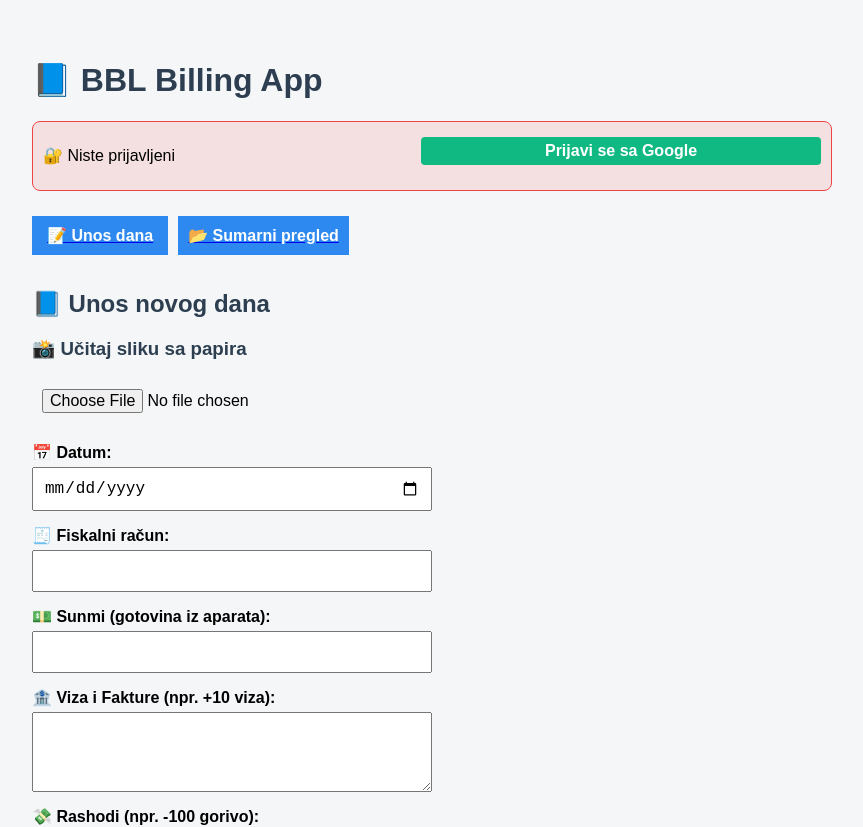
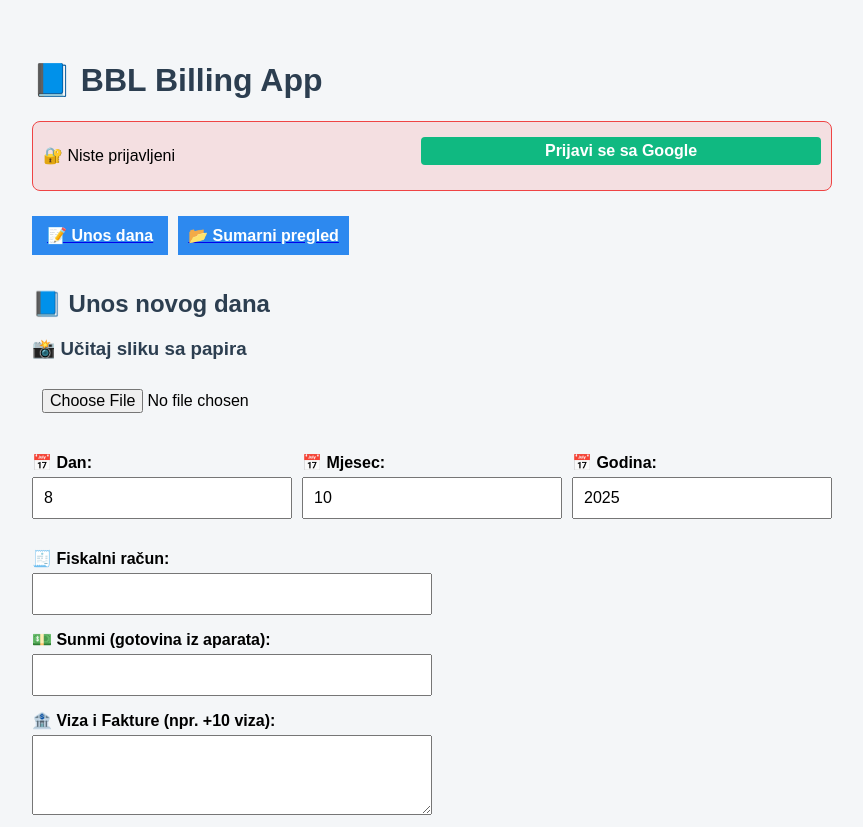
Before and after one commit to babaluu2025/bbl-final, a React (Create React App) app: page / in a window 1280 px wide. Shown: the top 827 px of the page, without its empty margins (208-1071 px from the left). Built offline with nearby package versions, Linux system fonts and the light colour scheme; no server answers.

Commit message:
Update DayEntry.js

```diff
--- a/src/DayEntry.js
+++ b/src/DayEntry.js
@@ -1,8 +1,10 @@
 import React, { useState, useEffect } from 'react';
-import OcrUpload from './OcrUpload'; // 📷 OCR komponenta
+import OcrUpload from './OcrUpload';
 
-function DayEntry({ onSave, initialData }) {
-  const [datum, setDatum] = useState('');
+function DayEntry({ onSave, initialData, onCancel }) {
+  const [dan, setDan] = useState('');
+  const [mjesec, setMjesec] = useState('');
+  const [godina, setGodina] = useState('');
   const [fiskalni, setFiskalni] = useState('');
   const [sunmi, setSunmi] = useState('');
   const [virmanText, setVirmanText] = useState('');
@@ -13,7 +15,20 @@ function DayEntry({ onSave, initialData }) {
 
   useEffect(() => {
     if (initialData) {
-      setDatum(initialData.datum || '');
+      // Ako već postoji datum u starom formatu, parsiraj ga
+      if (initialData.datum && initialData.datum.includes('-')) {
+        const [y, m, d] = initialData.datum.split('-');
+        setDan(d);
+        setMjesec(m);
+        setGodina(y);
+      } else if (initialData.datum && initialData.datum.includes('.')) {
+        // Ako je u dan.mjesec.godina formatu
+        const [d, m, y] = initialData.datum.split('.');
+        setDan(d);
+        setMjesec(m);
+        setGodina(y);
+      }
+
       setFiskalni(initialData.fiskalni?.toString() || '');
       setSunmi(initialData.sunmi?.toString() || '');
       setVirmanText(initialData.virmanText || '');
@@ -21,6 +36,12 @@ function DayEntry({ onSave, initialData }) {
       setKesDobitText(initialData.kesDobitText || '');
       setPocetnoStanje(initialData.pocetnoStanje?.toString() || '');
       setKorekcija(initialData.korekcija?.toString() || '');
+    } else {
+      // Podrazumevane vrijednosti za novi unos
+      const today = new Date();
+      setDan(today.getDate().toString());
+      setMjesec((today.getMonth() + 1).toString());
+      setGodina(today.getFullYear().toString());
     }
   }, [initialData]);
 
@@ -42,6 +63,9 @@ function DayEntry({ onSave, initialData }) {
   const handleSubmit = (e) => {
     e.preventDefault();
 
+    // Formiraj datum u dan.mjesec.godina formatu
+    const formattedDatum = `${dan.padStart(2, '0')}.${mjesec.padStart(2, '0')}.${godina}`;
+
     const rashodi = round(parseLines(rashodiText, true).reduce((a, b) => a + b, 0));
     const kesDobit = round(parseLines(kesDobitText).reduce((a, b) => a + b, 0));
     const virmani = round(parseLines(virmanText).reduce((a, b) => a + b, 0));
@@ -57,8 +81,8 @@ function DayEntry({ onSave, initialData }) {
     const uplacenPazar = round((fisk + sun + kesDobit) - (virmani + rashodi));
     const pazar = round(fisk + sun);
 
-    const dan = {
-      datum,
+    const danObj = {
+      datum: formattedDatum, // Sada će biti u formatu "15.01.2024"
       fiskalni: fisk,
       sunmi: sun,
       virmanText,
@@ -76,10 +100,13 @@ function DayEntry({ onSave, initialData }) {
       stanje,
     };
 
-    onSave(dan);
+    onSave(danObj);
 
-    // Reset
-    setDatum('');
+    // Reset samo ako nije edit mode
+    if (!initialData) {
+      setDan('');
+      setMjesec('');
+      setGodina('');
       setFiskalni('');
       setSunmi('');
       setVirmanText('');
@@ -87,15 +114,50 @@ function DayEntry({ onSave, initialData }) {
       setKesDobitText('');
       setPocetnoStanje('');
       setKorekcija('');
+    }
   };
 
   return (
     <form onSubmit={handleSubmit}>
-      <h2>📘 {initialData ? 'Izmena dana' : 'Unos novog dana'}</h2>
+      <h2>📘 {initialData ? '✏️ Izmena dana' : 'Unos novog dana'}</h2>
+
+      {onCancel && (
+        <div style={{ marginBottom: '15px' }}>
+          <button
+            type="button"
+            onClick={onCancel}
+            style={{
+              background: '#EF4444',
+              color: 'white',
+              border: 'none',
+              padding: '8px 15px',
+              borderRadius: '4px',
+              cursor: 'pointer'
+            }}
+          >
+            ❌ Otkaži Edit
+          </button>
+        </div>
+      )}
 
       <OcrUpload
         onExtract={(data) => {
-          if (data.datum) setDatum(data.datum);
+          if (data.datum) {
+            // OCR će možda vratiti datum u različitim formatima
+            // Ovdje možemo dodati logiku za parsiranje ako je potrebno
+            const datumStr = data.datum;
+            if (datumStr.includes('.')) {
+              const [d, m, y] = datumStr.split('.');
+              setDan(d);
+              setMjesec(m);
+              setGodina(y);
+            } else if (datumStr.includes('-')) {
+              const [y, m, d] = datumStr.split('-');
+              setDan(d);
+              setMjesec(m);
+              setGodina(y);
+            }
+          }
           if (data.fiskalni) setFiskalni(data.fiskalni);
           if (data.sunmi) setSunmi(data.sunmi);
           if (data.virmanText) setVirmanText(data.virmanText);
@@ -104,8 +166,44 @@ function DayEntry({ onSave, initialData }) {
         }}
       />
 
-      <label>📅 Datum:</label>
-      <input type="date" value={datum} onChange={(e) => setDatum(e.target.value)} required />
+      <div style={{ display: 'flex', gap: '10px', marginBottom: '15px' }}>
+        <div style={{ flex: 1 }}>
+          <label>📅 Dan:</label>
+          <input
+            type="number"
+            value={dan}
+            onChange={(e) => setDan(e.target.value)}
+            min="1"
+            max="31"
+            placeholder="15"
+            style={{ width: '100%' }}
+          />
+        </div>
+        <div style={{ flex: 1 }}>
+          <label>📅 Mjesec:</label>
+          <input
+            type="number"
+            value={mjesec}
+            onChange={(e) => setMjesec(e.target.value)}
+            min="1"
+            max="12"
+            placeholder="1"
+            style={{ width: '100%' }}
+          />
+        </div>
+        <div style={{ flex: 1 }}>
+          <label>📅 Godina:</label>
+          <input
+            type="number"
+            value={godina}
+            onChange={(e) => setGodina(e.target.value)}
+            min="2020"
+            max="2030"
+            placeholder="2024"
+            style={{ width: '100%' }}
+          />
+        </div>
+      </div>
 
       <label>🧾 Fiskalni račun:</label>
       <input type="text" value={fiskalni} onChange={(e) => setFiskalni(e.target.value)} />
@@ -128,7 +226,9 @@ function DayEntry({ onSave, initialData }) {
       <label>✏️ Korekcija kase (npr. +2000 dodavanje):</label>
       <input type="text" value={korekcija} onChange={(e) => setKorekcija(e.target.value)} />
 
-      <button type="submit">💾 {initialData ? 'Sačuvaj izmene' : 'Sačuvaj dan'}</button>
+      <button type="submit" style={{ marginTop: '15px' }}>
+        💾 {initialData ? 'Sačuvaj izmene' : 'Sačuvaj dan'}
+      </button>
     </form>
   );
 }
```
Lines whose indentation alone changed are shown as unchanged.
